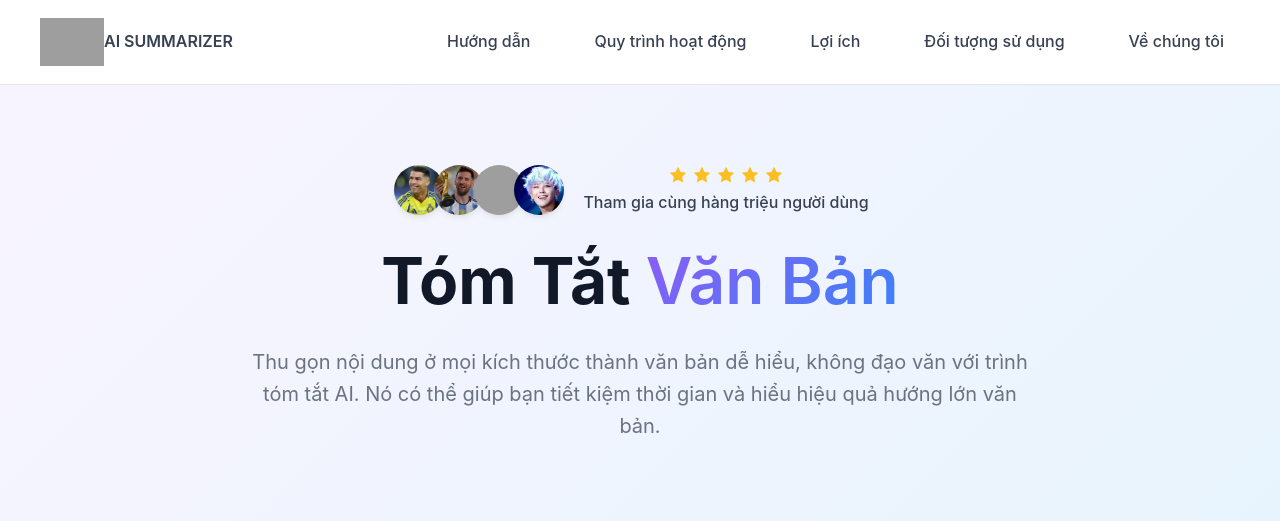
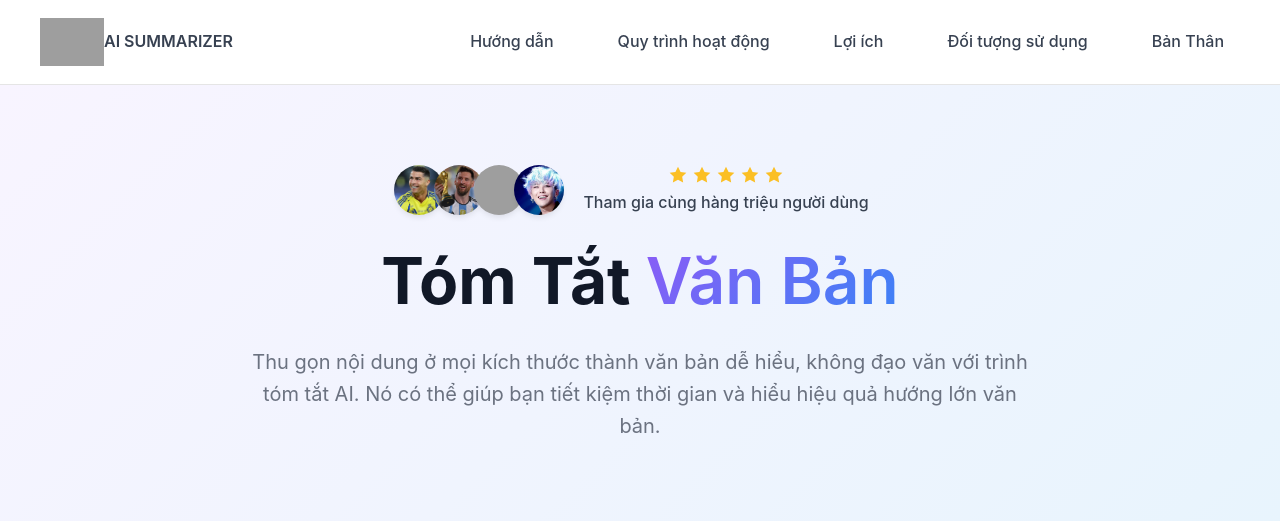
Before and after one commit to 0767878237/AI_web, a Django app: page / in a window 1280 px wide. Shown: the top 521 px of the page. Run offline with Django 5.2, Linux system fonts and the light colour scheme; some libraries are stand-ins or nearby versions; grey boxes are pictures that could not be loaded.

Commit message:
change name

```diff
--- a/web/templates/summarizer.html
+++ b/web/templates/summarizer.html
@@ -35,7 +35,7 @@
                         <a href="#user-types" class="nav-link">Đối tượng sử dụng</a>
                     </li>
                     <li class="nav-item">
-                        <a href="#about" class="nav-link">Về chúng tôi</a>
+                        <a href="#about" class="nav-link">Bản Thân</a>
                     </li>
                 </ul>
             </nav>
@@ -365,7 +365,7 @@
             <div class="footer-left">
                 <div class="logo">
                     <img src="{% static 'src/imgs/logo.jpg' %}" alt="Footer Logo" class="logo-footer">
-                    <p class="logo-text">Le Duc Anh Tuan</p>
+                    <p class="logo-text">Lê Đức Anh Tuấn</p>
                 </div>
 
                 <p class="description">
```
